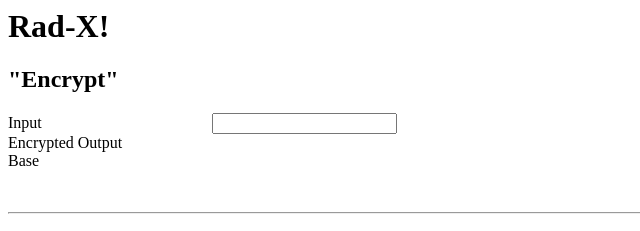
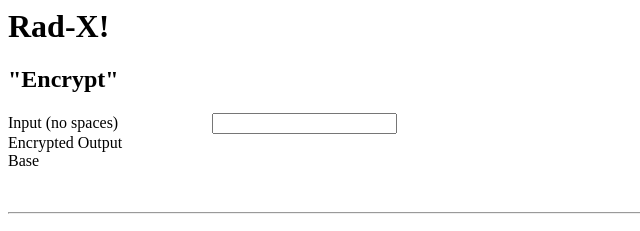
Before and after one commit to cudevmaxwell/radx, a plain HTML site: page index.html in a window 1280 px wide. Shown: the top 231 px of the page, 0-640 px from the left. Drawn offline with Linux system fonts and the light colour scheme.

Commit message:
Update index.html

```diff
--- a/index.html
+++ b/index.html
@@ -4,7 +4,7 @@
 <body>
 <h1>Rad-X!</h1>
 <h2>"Encrypt"</h2>
-<label for="plaintextinput" style="display: inline-block; width:200px;">Input </label>
+<label for="plaintextinput" style="display: inline-block; width:200px;">Input (no spaces)</label>
 <input id="plaintextinput" type="text" style="text-transform: uppercase;">
 <div>
 	<div style="float:left; width:200px;">Encrypted Output </div>
```
